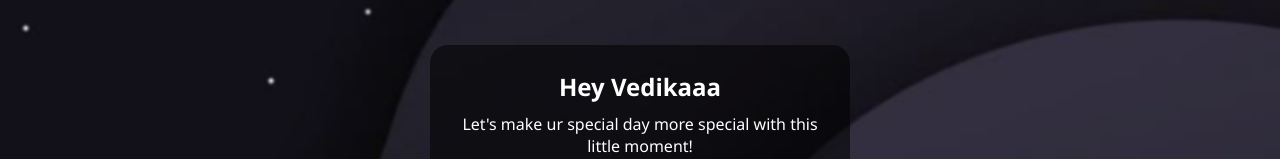
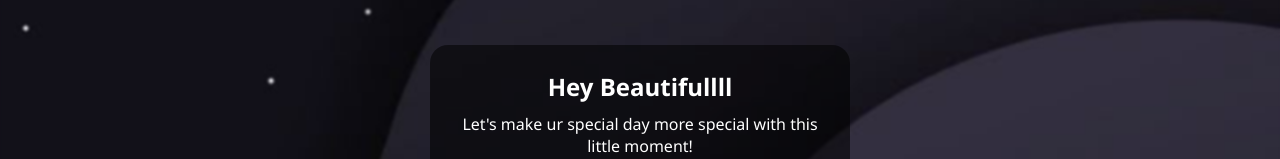
Before and after one commit to dwjayn10/suspense, a plain HTML site: page index.html in a window 1280 px wide. Shown: the part 244-403 px from the top of the page. Drawn offline with Linux system fonts and the light colour scheme.

Commit message:
Refactor HTML structure and content

```diff
--- a/index.html
+++ b/index.html
@@ -129,7 +129,7 @@ button:hover{ transform:scale(1.05); }
 <!-- Screen 1 -->
 <div class="screen active" id="s1">
 <div class="card">
-<h2>Hey Vedikaaa</h2>
+<h2>Hey Beautifullll</h2>
 <p style="margin-top:10px">Let's make ur special day more special with this little moment!<br>Chal cake kapuyaa</p>
 <button onclick="go('s2')">Continue</button>
 </div>
@@ -250,4 +250,5 @@ function confetti(){
 </script>
 
 </body>
+
 </html>
```
